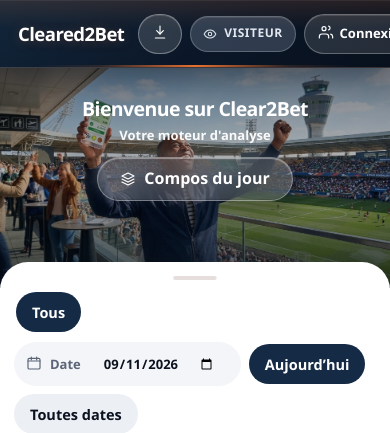
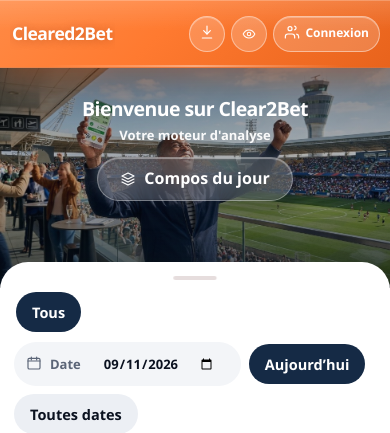
Before and after one commit to Stevy64/Cleared2Bet, a Django app: page / in a window 390 px wide. Shown: the top 433 px of the page. Run offline with Django 5.2, Linux system fonts and the light colour scheme; data comes from the database, SQL or seed files in the repository; data that the repository does not hold is empty.

Commit message:
Make the top nav orange and responsive on narrow screens.
Co-authored-by: Cursor <cursoragent@cursor.com>

```diff
--- a/static/css/app.css
+++ b/static/css/app.css
@@ -48,38 +48,38 @@
   display: flex;
   align-items: center;
   justify-content: space-between;
-  gap: 12px;
+  gap: 8px;
   min-height: var(--topnav-h);
-  padding: 12px 16px;
-  padding-top: calc(12px + env(safe-area-inset-top, 0px));
+  max-width: 100%;
+  padding: 10px 12px;
+  padding-top: calc(10px + env(safe-area-inset-top, 0px));
   background:
-    linear-gradient(180deg, rgba(255, 122, 48, 0.12) 0%, transparent 42%),
-    linear-gradient(145deg, #12263a 0%, #0b1728 55%, #07101c 100%);
-  border-bottom: 1px solid rgba(255, 255, 255, 0.08);
+    linear-gradient(180deg, rgba(255, 255, 255, 0.14) 0%, transparent 45%),
+    linear-gradient(135deg, #ff8a45 0%, #ff7a30 42%, #e8631c 100%);
+  border-bottom: 1px solid rgba(120, 40, 0, 0.18);
   color: #fff;
   box-shadow:
-    0 10px 28px rgba(8, 16, 28, 0.32),
-    inset 0 1px 0 rgba(255, 255, 255, 0.06);
+    0 10px 28px rgba(232, 99, 28, 0.35),
+    inset 0 1px 0 rgba(255, 255, 255, 0.22);
   transition: transform 0.28s var(--ease), opacity 0.28s var(--ease);
-  backdrop-filter: saturate(1.15);
+  overflow: hidden;
+  box-sizing: border-box;
 }
 .topnav::after {
   content: "";
   position: absolute;
-  left: 10%;
-  right: 10%;
+  left: 12%;
+  right: 12%;
   bottom: 0;
   height: 2px;
   border-radius: 999px;
   background: linear-gradient(
     90deg,
     transparent 0%,
-    rgba(255, 122, 48, 0.15) 20%,
-    #ff7a30 50%,
-    rgba(255, 122, 48, 0.15) 80%,
+    rgba(255, 255, 255, 0.55) 50%,
     transparent 100%
   );
-  opacity: 0.9;
+  opacity: 0.7;
   pointer-events: none;
 }
 .topnav-hide {
@@ -93,89 +93,162 @@
   background: transparent;
   color: #fff;
   font: inherit;
-  font-size: 1.28rem;
+  font-size: clamp(1rem, 4.5vw, 1.28rem);
   font-weight: 800;
   letter-spacing: -0.03em;
   cursor: pointer;
   padding: 6px 2px;
-  text-shadow: 0 1px 12px rgba(255, 122, 48, 0.25);
+  text-shadow: 0 1px 10px rgba(80, 25, 0, 0.25);
   transition: transform 0.2s var(--ease), text-shadow 0.2s var(--ease);
-}
+  flex: 0 1 auto;
+  min-width: 0;
+  max-width: 46%;
+  white-space: nowrap;
+  overflow: hidden;
+  text-overflow: ellipsis;
+  text-align: left;
+}
+.topnav-brand-short { display: none; }
 .topnav-brand:active {
   transform: scale(0.97);
 }
 .topnav-right {
   display: flex;
   align-items: center;
-  gap: 8px;
+  justify-content: flex-end;
+  gap: 6px;
   min-width: 0;
+  flex: 1 1 auto;
+  overflow: hidden;
 }
 .topnav-account {
   appearance: none;
-  border: 1px solid rgba(255, 255, 255, 0.28);
-  background: rgba(255, 255, 255, 0.12);
+  border: 1px solid rgba(255, 255, 255, 0.45);
+  background: rgba(255, 255, 255, 0.18);
   color: #fff;
   font: inherit;
-  font-size: 13px;
+  font-size: 12px;
   font-weight: 700;
-  min-height: 40px;
-  padding: 0 13px;
+  min-height: 36px;
+  padding: 0 10px;
   border-radius: 999px;
   display: inline-flex;
   align-items: center;
-  gap: 6px;
+  gap: 5px;
   cursor: pointer;
-  max-width: 150px;
-  box-shadow: inset 0 1px 0 rgba(255, 255, 255, 0.12);
+  max-width: min(132px, 34vw);
+  flex: 0 1 auto;
+  min-width: 0;
+  box-shadow: inset 0 1px 0 rgba(255, 255, 255, 0.28);
   transition: background 0.2s var(--ease), border-color 0.2s var(--ease);
 }
-.topnav-account span:last-child {
+.topnav-account-label {
   overflow: hidden;
   text-overflow: ellipsis;
   white-space: nowrap;
 }
 .topnav-account.on {
-  background: rgba(255, 255, 255, 0.18);
-  border-color: rgba(255, 122, 48, 0.45);
+  background: rgba(11, 23, 40, 0.22);
+  border-color: rgba(11, 23, 40, 0.28);
 }
 .topnav-install {
   appearance: none;
-  border: 1px solid rgba(255, 255, 255, 0.35);
-  background: rgba(255, 255, 255, 0.14);
+  border: 1px solid rgba(255, 255, 255, 0.45);
+  background: rgba(255, 255, 255, 0.18);
   color: #fff;
   font: inherit;
-  font-size: 13px;
+  font-size: 12px;
   font-weight: 700;
-  min-height: 40px;
-  padding: 0 13px;
+  min-height: 36px;
+  min-width: 36px;
+  padding: 0 10px;
   border-radius: 999px;
   display: inline-flex;
   align-items: center;
-  gap: 6px;
+  justify-content: center;
+  gap: 5px;
   cursor: pointer;
   white-space: nowrap;
-  box-shadow: inset 0 1px 0 rgba(255, 255, 255, 0.12);
+  flex: 0 0 auto;
+  box-shadow: inset 0 1px 0 rgba(255, 255, 255, 0.28);
   transition: background 0.2s var(--ease);
 }
 .topnav-install:hover {
-  background: rgba(255, 255, 255, 0.24);
-}
-@media (max-width: 420px) {
-  .topnav-install-label { display: none; }
+  background: rgba(255, 255, 255, 0.28);
+}
+.topnav .badge-cat.cat-visiteur {
+  background: rgba(255, 255, 255, 0.2);
+  color: #fff;
+  border: 1px solid rgba(255, 255, 255, 0.4);
+}
+.topnav .badge-cat.cat-membre {
+  background: rgba(11, 23, 40, 0.2);
+  color: #fff;
+  border: 1px solid rgba(11, 23, 40, 0.25);
+}
+.topnav .badge-cat.cat-premium,
+.topnav .badge-cat.cat-vip {
+  background: rgba(11, 23, 40, 0.28);
+  color: #fff7e8;
+  border: 1px solid rgba(255, 236, 180, 0.45);
 }
 .badge-cat {
   display: inline-flex;
   align-items: center;
   gap: 5px;
   min-height: 36px;
-  padding: 0 12px 0 10px;
+  padding: 0 10px 0 8px;
   border-radius: 999px;
-  font-size: 12px;
+  font-size: 11px;
   font-weight: 800;
   letter-spacing: 0.04em;
   text-transform: uppercase;
   white-space: nowrap;
+  flex: 0 0 auto;
   box-shadow: inset 0 1px 0 rgba(255, 255, 255, 0.1);
+}
+.badge-cat-label {
+  overflow: hidden;
+  text-overflow: ellipsis;
+  max-width: 7.5em;
+}
+
+/* Mobile étroit : icônes compactes, labels masqués si besoin */
+@media (max-width: 430px) {
+  .topnav {
+    gap: 6px;
+    padding-left: 10px;
+    padding-right: 10px;
+  }
+  .topnav .topnav-install-label { display: none; }
+  .topnav .topnav-install {
+    width: 36px;
+    padding: 0;
+  }
+  .topnav .badge-cat-label { display: none; }
+  .topnav .badge-cat {
+    width: 36px;
+    padding: 0;
+    justify-content: center;
+  }
+  .topnav .topnav-account {
+    max-width: none;
+    flex: 0 0 auto;
+  }
+}
+@media (max-width: 360px) {
+  .topnav-brand-full { display: none; }
+  .topnav-brand-short { display: inline; }
+  .topnav-brand {
+    max-width: none;
+    font-size: 1.1rem;
+  }
+  .topnav .topnav-account-label { display: none; }
+  .topnav .topnav-account {
+    width: 36px;
+    padding: 0;
+    justify-content: center;
+  }
 }
 .badge-cat-ico {
   display: grid;
--- a/templates/app.html
+++ b/templates/app.html
@@ -3,13 +3,13 @@
 <head>
   <meta charset="utf-8">
   <meta name="viewport" content="width=device-width, initial-scale=1, viewport-fit=cover">
-  <meta name="theme-color" content="#0b1728">
+  <meta name="theme-color" content="#ff7a30">
   <meta name="color-scheme" content="light">
   <meta name="description" content="You Are Cleared to Bet. Chances réelles, cote juste.">
   <title>Cleared2Bet</title>
   <link rel="manifest" href="/manifest.webmanifest">
   <link rel="apple-touch-icon" href="/static/icons/icon-192.png">
-  <link rel="stylesheet" href="/static/css/app.css?v=65">
+  <link rel="stylesheet" href="/static/css/app.css?v=67">
 </head>
 <body
   x-data="c2b()"
@@ -19,26 +19,30 @@
   <a class="skip" href="#contenu">Aller au contenu</a>
 
   <nav class="topnav" :class="tabHidden ? 'topnav-hide' : ''" aria-label="Compte">
-    <button type="button" class="topnav-brand" @click="allerAccueil()">Cleared2Bet</button>
+    <button type="button" class="topnav-brand" @click="allerAccueil()" aria-label="Cleared2Bet">
+      <span class="topnav-brand-full">Cleared2Bet</span>
+      <span class="topnav-brand-short" aria-hidden="true">C2B</span>
+    </button>
     <div class="topnav-right">
       <button type="button" class="topnav-install" x-show="!installePWA" x-cloak
-        @click="installerPWA()" title="Installer l’application">
+        @click="installerPWA()" title="Installer l’application" aria-label="Installer l’application">
         <span x-html="icon('download','icon icon-sm')"></span>
         <span class="topnav-install-label">Installer</span>
       </button>
       <span class="badge-cat" :class="'cat-' + categorie" :title="libCategorie">
         <span class="badge-cat-ico" x-html="iconCategorie()"></span>
-        <span x-text="libCategorie"></span>
+        <span class="badge-cat-label" x-text="libCategorie"></span>
       </span>
       <button type="button" class="topnav-account" x-show="!authentifie" x-cloak
-        @click="ouvrirAuth('Connecte-toi pour accéder à ton compte Membre.')">
+        @click="ouvrirAuth('Connecte-toi pour accéder à ton compte Membre.')"
+        title="Connexion" aria-label="Connexion">
         <span x-html="icon('users','icon icon-sm')"></span>
-        Connexion
+        <span class="topnav-account-label">Connexion</span>
       </button>
       <button type="button" class="topnav-account on" x-show="authentifie" x-cloak
-        @click="go('/reglages')" :title="username">
+        @click="go('/reglages')" :title="username" :aria-label="username || 'Compte'">
         <span x-html="icon('users','icon icon-sm')"></span>
-        <span x-text="username || 'Compte'"></span>
+        <span class="topnav-account-label" x-text="username || 'Compte'"></span>
       </button>
     </div>
   </nav>
```
